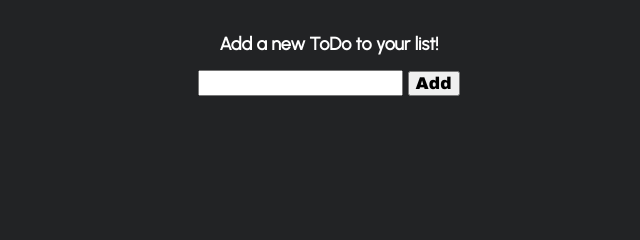
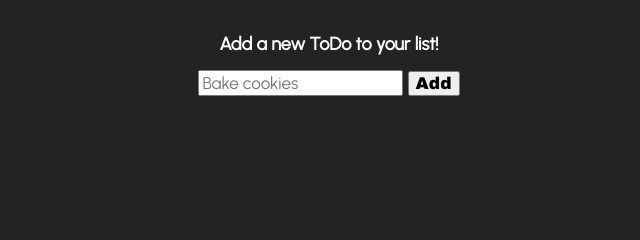
Before and after one commit to MarileneK/todolist.github.io, a plain HTML site: page index.html in a window 1280 px wide. Shown: the part 137-377 px from the top of the page, 319-959 px from the left. Drawn offline with Linux system fonts and the light colour scheme.

Commit message:
favicon + placeholder adjustement

```diff
--- a/index.html
+++ b/index.html
@@ -5,6 +5,7 @@
     <meta charset="UTF-8">
     <meta http-equiv="X-UA-Compatible" content="IE=edge">
     <meta name="viewport" content="width=device-width, initial-scale=1.0">
+    <link rel="shortcut icon" href="mk-logo.png" type="image/x-icon">
     <title>My ToDoList App - by Marilène Khieu</title>
     <link rel="stylesheet" href="stylesheets/style.css">
     <script src="https://kit.fontawesome.com/a41e9403cf.js" crossorigin="anonymous"></script>
@@ -20,7 +21,7 @@
         <h2>Add a new ToDo to your list!</h2>
 
         <form action="" method="">
-            <input type="text" id="toDo" value="" placeholder="" maxlength=100 selected>
+            <input type="text" id="toDo" value="" placeholder="Bake cookies" maxlength=100 selected>
             <input type="submit" value="Add" id="btn">
         </form>
 
```
Also changed, not shown: javascripts/script.js (+9 -7 lines), mk-logo.png (added).
